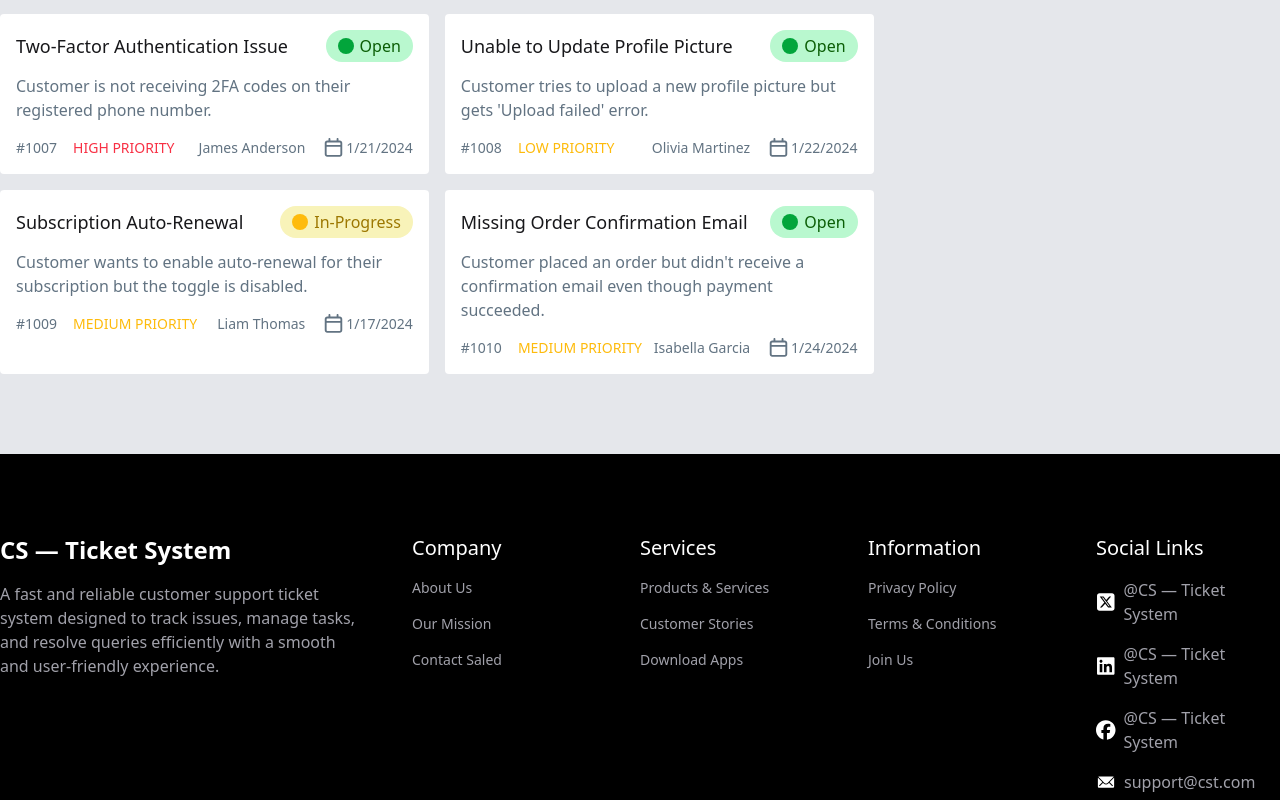
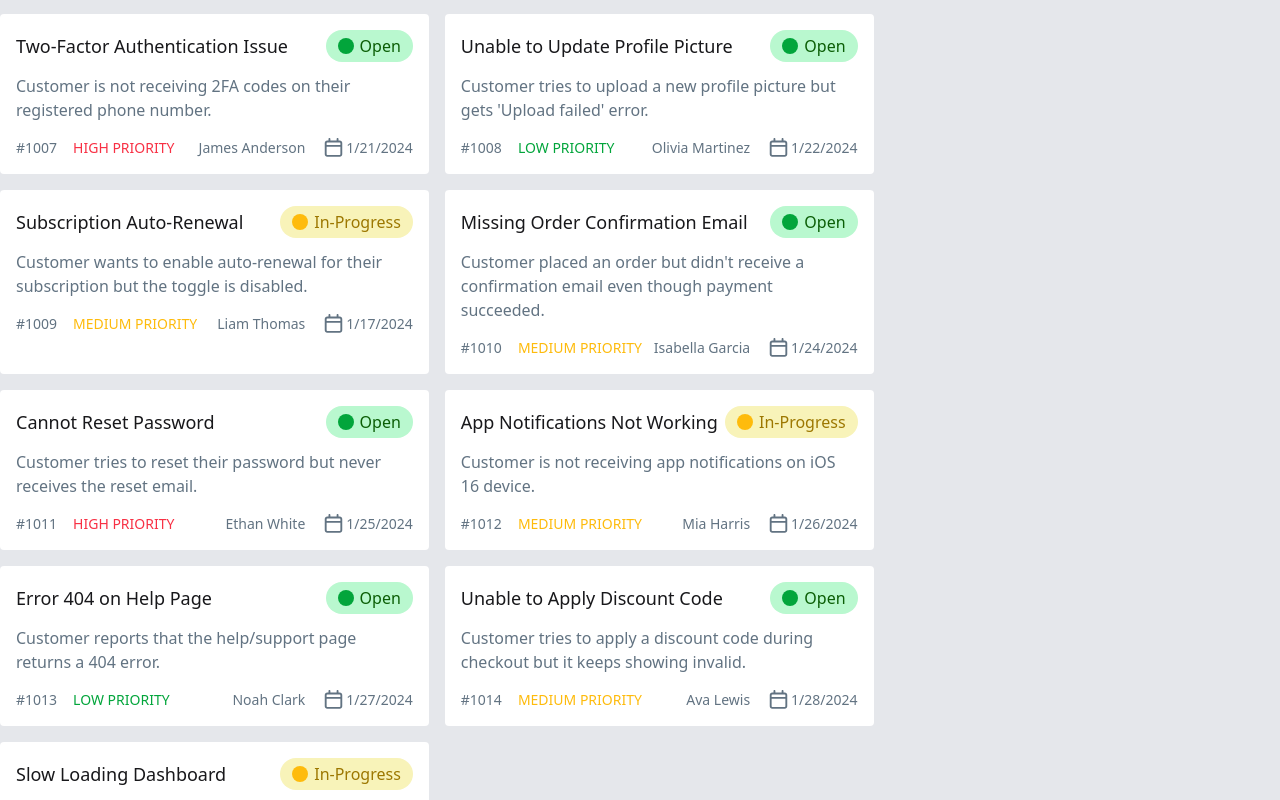
Before and after one commit to saidursayed/customer-support-zone, a React (Vite) app: page / in a window 1280 px wide. Shown: the part 1080-1880 px from the top of the page. Built offline with nearby package versions, Linux system fonts and the light colour scheme.

Commit message:
complete assignment-7 customer-support-zone

```diff
--- a/public/data.json
+++ b/public/data.json
@@ -88,5 +88,50 @@
     "priority": "MEDIUM PRIORITY",
     "status": "Open",
     "createdAt": "1/24/2024"
+  },
+  {
+    "id": "#1011",
+    "title": "Cannot Reset Password",
+    "description": "Customer tries to reset their password but never receives the reset email.",
+    "customer": "Ethan White",
+    "priority": "HIGH PRIORITY",
+    "status": "Open",
+    "createdAt": "1/25/2024"
+  },
+  {
+    "id": "#1012",
+    "title": "App Notifications Not Working",
+    "description": "Customer is not receiving app notifications on iOS 16 device.",
+    "customer": "Mia Harris",
+    "priority": "MEDIUM PRIORITY",
+    "status": "In-Progress",
+    "createdAt": "1/26/2024"
+  },
+  {
+    "id": "#1013",
+    "title": "Error 404 on Help Page",
+    "description": "Customer reports that the help/support page returns a 404 error.",
+    "customer": "Noah Clark",
+    "priority": "LOW PRIORITY",
+    "status": "Open",
+    "createdAt": "1/27/2024"
+  },
+  {
+    "id": "#1014",
+    "title": "Unable to Apply Discount Code",
+    "description": "Customer tries to apply a discount code during checkout but it keeps showing invalid.",
+    "customer": "Ava Lewis",
+    "priority": "MEDIUM PRIORITY",
+    "status": "Open",
+    "createdAt": "1/28/2024"
+  },
+  {
+    "id": "#1015",
+    "title": "Slow Loading Dashboard",
+    "description": "Customer complains that the dashboard takes too long to load after login.",
+    "customer": "William Robinson",
+    "priority": "LOW PRIORITY",
+    "status": "In-Progress",
+    "createdAt": "1/29/2024"
   }
 ]
--- a/src/components/Card/Card.jsx
+++ b/src/components/Card/Card.jsx
@@ -35,9 +35,9 @@ const Card = ({ ticket, handleClickedCard }) => {
           <span className="text-[#627382]">{ticket.id}</span>
           <span
             className={`${
-              ticket.priority == "HIGH PRIORITY"
-                ? "text-[#f83044]"
-                : "text-[#febb0c]"
+              ticket.priority == "HIGH PRIORITY" && "text-[#f83044]"
+            } ${ticket.priority == "MEDIUM PRIORITY" && "text-[#febb0c]"} ${
+              ticket.priority == "LOW PRIORITY" && "text-[#02a53b]"
             }`}
           >
             {ticket.priority}
--- a/src/components/IssuesManagement/TicketManagement.jsx
+++ b/src/components/IssuesManagement/TicketManagement.jsx
@@ -13,7 +13,6 @@ const TicketManagement = ({ fetchPromise }) => {
   const [resolvedData, setResolvedData] = useState([]);
 
   const handleClickedCard = (currentData) => {
-
     const alreadyClicked = selected.find((item) => item.id === currentData.id);
 
     if (alreadyClicked) {
@@ -22,7 +21,7 @@ const TicketManagement = ({ fetchPromise }) => {
     }
 
     toast.success("In-Progress!");
-    setSelected([...selected, currentData])
+    setSelected([...selected, currentData]);
   };
 
   return (
@@ -32,6 +31,7 @@ const TicketManagement = ({ fetchPromise }) => {
 
       <Container>
         <div className="flex flex-col-reverse md:flex-row justify-between items-center md:items-start gap-4 md:gap-8 md:px-0 px-4">
+          {/* Card */}
           <div className="w-full md:w-7/10">
             <h2 className="font-semibold text-2xl text-[#34485a] mb-4">
               Customer Tickets
@@ -50,18 +50,22 @@ const TicketManagement = ({ fetchPromise }) => {
           </div>
 
           <div className="w-full md:w-3/10">
+            {/* Task Status */}
             <div>
               <h2 className="font-semibold text-2xl text-[#34485a] mb-4">
                 Task Status
               </h2>
 
-              {
-              selected.length == 0 && <h2 className="text-[#627382]">Select a ticket to add to Task Status</h2>
-              }
+              {selected.length == 0 && (
+                <h2 className="text-[#627382]">
+                  Select a ticket to add to Task Status
+                </h2>
+              )}
 
               {selected.map((clickedData) => {
                 return (
                   <TaskStatus
+                    key={clickedData.id}
                     resolvedData={resolvedData}
                     setResolvedData={setResolvedData}
                     setTickets={setTickets}
@@ -74,15 +78,21 @@ const TicketManagement = ({ fetchPromise }) => {
               })}
             </div>
 
+            {/* Resolved Task */}
             <div className="mt-4 md:mt-10">
               <h2 className="font-semibold text-2xl text-[#34485a] mb-4">
                 Resolved Task
               </h2>
-              {
-              resolvedData.length == 0 && <h2 className="text-[#627382]">No resolved tasks yet.</h2>
-              }
+              {resolvedData.length == 0 && (
+                <h2 className="text-[#627382]">No resolved tasks yet.</h2>
+              )}
               {resolvedData.map((resData) => {
-                return <ResolvedTask resData={resData}></ResolvedTask>;
+                return (
+                  <ResolvedTask
+                    key={resData.id}
+                    resData={resData}
+                  ></ResolvedTask>
+                );
               })}
             </div>
           </div>
```
Also changed, not shown: 1 other file (tests, documents, lock files or other folders).
